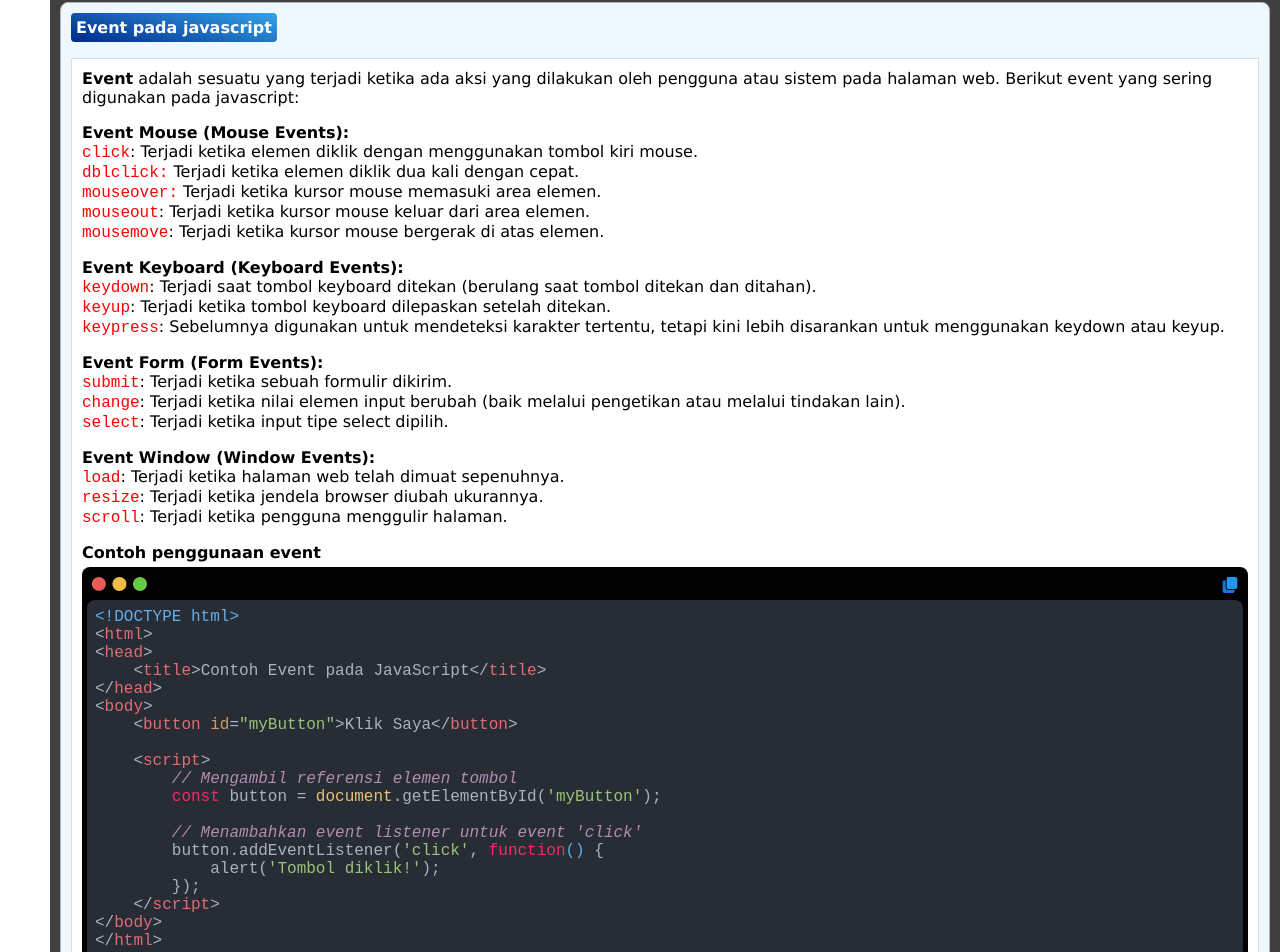
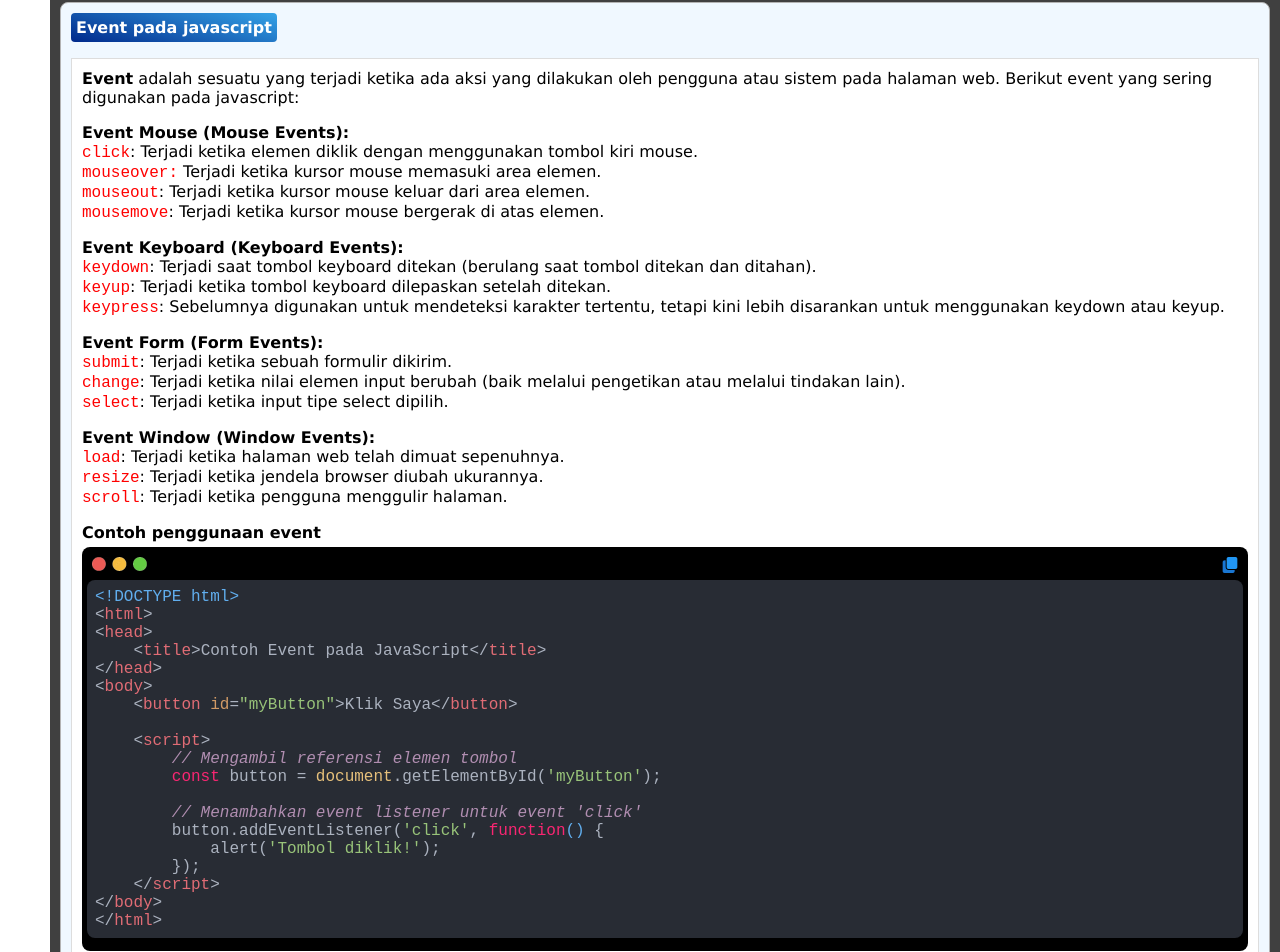
Before and after one commit to finzero/dasar-pemograman-web, a React (Vite) app: page /javascript in a window 1280 px wide. Shown: the part 9984-10936 px from the top of the page. Built offline with nearby package versions, Linux system fonts and the light colour scheme.

Commit message:
Anchor with offset

```diff
--- a/src/components/AnchorNav.jsx
+++ b/src/components/AnchorNav.jsx
@@ -19,7 +19,14 @@ const AnchorNav = (props) => {
   function handleAnchorClick(target) {
     toggleSidebar();
     const el = document.getElementById(target);
-    el.scrollIntoView({ behavior: 'smooth' });
+    const headerOffset = 55;
+    const elementPosition = el.getBoundingClientRect().top;
+    const offsetPosition = elementPosition + window.scrollY - headerOffset;
+
+    window.scrollTo({
+      top: offsetPosition,
+      behavior: 'smooth',
+    });
   }
 
   return (
--- a/src/components/javascript/JSEvent.jsx
+++ b/src/components/javascript/JSEvent.jsx
@@ -13,10 +13,6 @@ const JSEvent = () => {
         <div>
           <code className="text-red">click</code>: Terjadi ketika elemen diklik
           dengan menggunakan tombol kiri mouse.
-        </div>
-        <div>
-          <code className="text-red">dblclick:</code> Terjadi ketika elemen
-          diklik dua kali dengan cepat.
         </div>
         <div>
           <code className="text-red">mouseover:</code> Terjadi ketika kursor
```
